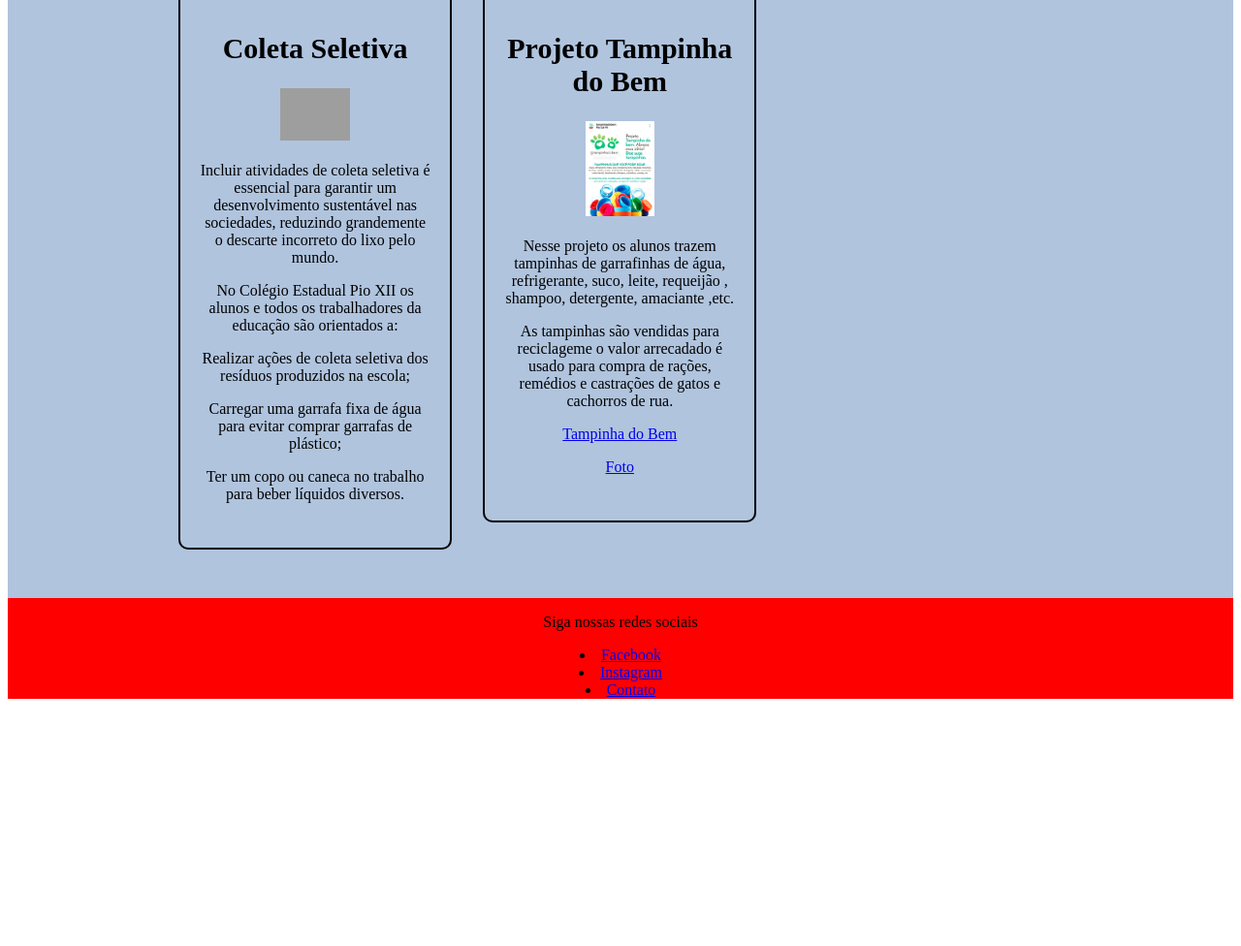
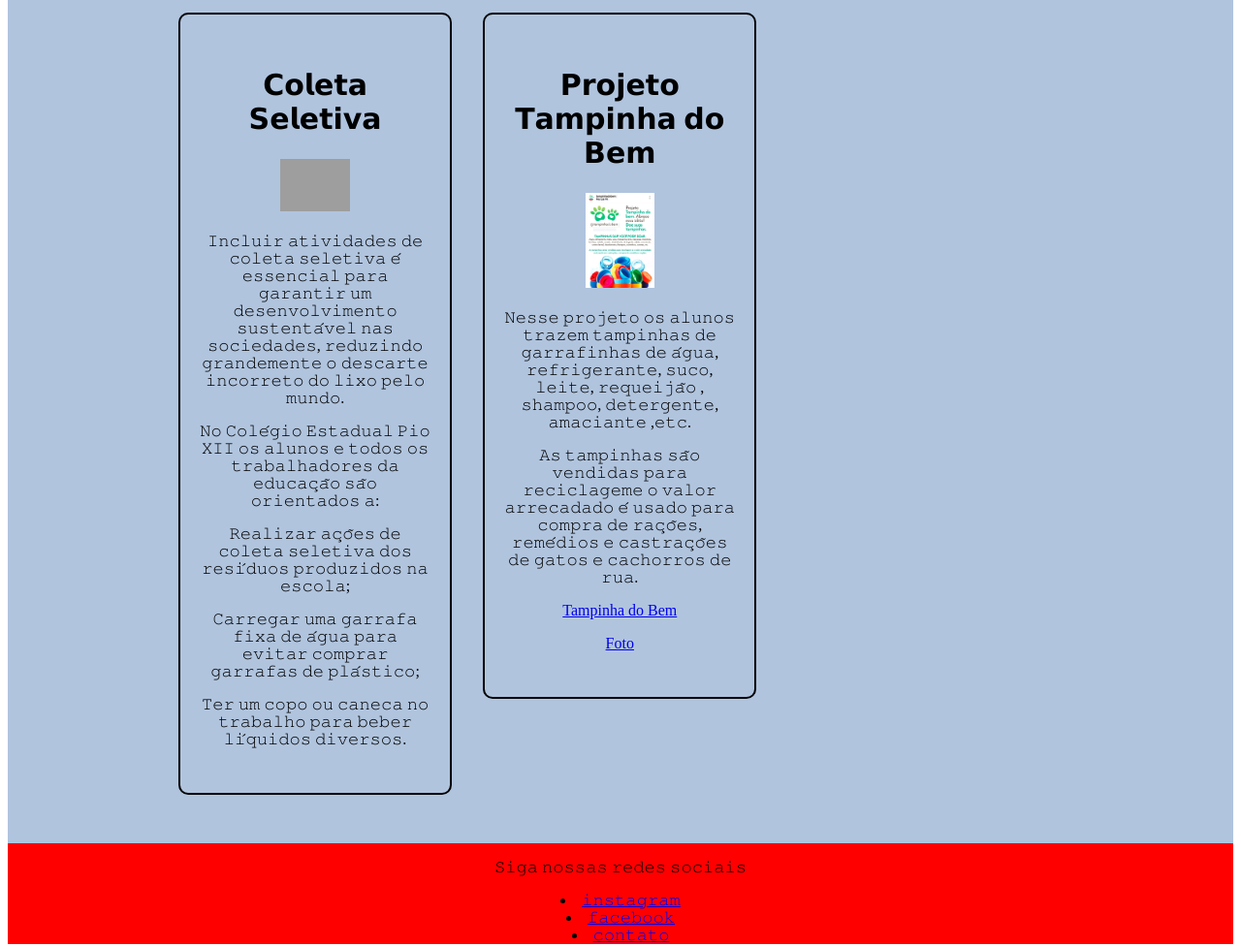
Before and after one commit to alissongabrieldasilva/AGRINHO, a plain HTML site: page index.html in a window 1280 px wide. Shown: the part 1487-2463 px from the top of the page at 97% size. Before the commit the page ends 2216 px from the top, so only its background shows below. Drawn offline with Linux system fonts and the light colour scheme; grey boxes are pictures that could not be loaded.

Commit message:
Update index.html

```diff
--- a/index.html
+++ b/index.html
@@ -1,4 +1,4 @@
-     <!DOCTYPE html>
+      <!DOCTYPE html>
           <html lang="pt-br">
               <head>
                   <meta charset="UTF-8">
@@ -8,14 +8,14 @@
                       <body>
                         <header>
                           <div>
-                          <h1>AÇÕES DE SUSTENTABILIDADE DO COLÉGIO ESTADUAL PIO XII</h1>
+                          <h1>𝗔𝗖̧𝗢̃𝗘𝗦 𝗗𝗘 𝗦𝗨𝗦𝗧𝗘𝗡𝗧𝗔𝗕𝗜𝗟𝗜𝗗𝗔𝗗𝗘 𝗗𝗢 𝗖𝗢𝗟𝗘́𝗚𝗜𝗢 𝗘𝗦𝗧𝗔𝗗𝗨𝗔𝗟 𝗣𝗜𝗢 𝗫𝗜𝗜</h1>
                           <img id="logo" src="logo.jpg">
                           </div>
                             </header>
                             <main>
                                  <div>
                             <ul class="produtos">
-                            <h2>Projetos de Iniciação Científica realizados em 2017,2018 e 2019</h2>
+                            <h2>𝗣𝗿𝗼𝗷𝗲𝘁𝗼𝘀 𝗱𝗲 𝗜𝗻𝗶𝗰𝗶𝗮𝗰̧𝗮̃𝗼 𝗖𝗶𝗲𝗻𝘁𝗶́𝗳𝗶𝗰𝗮 𝗿𝗲𝗮𝗹𝗶𝘇𝗮𝗱𝗼𝘀 𝗲𝗺 𝟮𝟬𝟭𝟳,𝟮𝟬𝟭𝟴 𝗲 𝟮𝟬𝟭𝟵</h2>
             <p class="produto-descricao">
 <li><a href= "Banner Fecitec Fita.pdf"<p>"FITA REAGENTE PARA DETECTAR RESÍDUOS DE AGROTÓXICOS EM HORTALIÇAS"</a></li>
 <li><a href= "Banner Oficial 2019 Fecitec Bioplástico-1.pdf"<p> A POSSIBILIDADE DA UTILIZAÇÃO DOS AMIDOS DE MANDIOCA E BATATA PARA A PRODUÇÃO DE BIOPLÁSTICO</a></li>
@@ -39,20 +39,20 @@
 <li><a href="Banner Oficial.pdf"<p>PLACAS FIBRO-CIMENTO</a></li></p>
 
  <li>
-                   <h2>Coleta Seletiva</h2>
+                   <h2>𝗖𝗼𝗹𝗲𝘁𝗮 𝗦𝗲𝗹𝗲𝘁𝗶𝘃𝗮</h2>
                    <img id="lixeira" src="https://sitesustentavel.com.br/wp-content/uploads/2020/06/sh_cores-da-coleta-seletiva_1118467859.jpg">
-                   <p class="produto-descricao"> <p>Incluir atividades de coleta seletiva é essencial para garantir um desenvolvimento sustentável nas sociedades, reduzindo grandemente o descarte incorreto do lixo pelo mundo.</p>
-                   <p> No Colégio Estadual Pio XII os alunos e todos os trabalhadores da educação são orientados a:</p>
-                   <p>Realizar ações de coleta seletiva dos resíduos produzidos na escola;</p>
-                   <p>Carregar uma garrafa fixa de água para evitar comprar garrafas de plástico;</p>
-                   <p>Ter um copo ou caneca no trabalho para beber líquidos diversos.</p></p>
+                   <p class="produto-descricao"> <p>𝙸𝚗𝚌𝚕𝚞𝚒𝚛 𝚊𝚝𝚒𝚟𝚒𝚍𝚊𝚍𝚎𝚜 𝚍𝚎 𝚌𝚘𝚕𝚎𝚝𝚊 𝚜𝚎𝚕𝚎𝚝𝚒𝚟𝚊 𝚎́ 𝚎𝚜𝚜𝚎𝚗𝚌𝚒𝚊𝚕 𝚙𝚊𝚛𝚊 𝚐𝚊𝚛𝚊𝚗𝚝𝚒𝚛 𝚞𝚖 𝚍𝚎𝚜𝚎𝚗𝚟𝚘𝚕𝚟𝚒𝚖𝚎𝚗𝚝𝚘 𝚜𝚞𝚜𝚝𝚎𝚗𝚝𝚊́𝚟𝚎𝚕 𝚗𝚊𝚜 𝚜𝚘𝚌𝚒𝚎𝚍𝚊𝚍𝚎𝚜, 𝚛𝚎𝚍𝚞𝚣𝚒𝚗𝚍𝚘 𝚐𝚛𝚊𝚗𝚍𝚎𝚖𝚎𝚗𝚝𝚎 𝚘 𝚍𝚎𝚜𝚌𝚊𝚛𝚝𝚎 𝚒𝚗𝚌𝚘𝚛𝚛𝚎𝚝𝚘 𝚍𝚘 𝚕𝚒𝚡𝚘 𝚙𝚎𝚕𝚘 𝚖𝚞𝚗𝚍𝚘.</p>
+                   <p> 𝙽𝚘 𝙲𝚘𝚕𝚎́𝚐𝚒𝚘 𝙴𝚜𝚝𝚊𝚍𝚞𝚊𝚕 𝙿𝚒𝚘 𝚇𝙸𝙸 𝚘𝚜 𝚊𝚕𝚞𝚗𝚘𝚜 𝚎 𝚝𝚘𝚍𝚘𝚜 𝚘𝚜 𝚝𝚛𝚊𝚋𝚊𝚕𝚑𝚊𝚍𝚘𝚛𝚎𝚜 𝚍𝚊 𝚎𝚍𝚞𝚌𝚊𝚌̧𝚊̃𝚘 𝚜𝚊̃𝚘 𝚘𝚛𝚒𝚎𝚗𝚝𝚊𝚍𝚘𝚜 𝚊:</p>
+                   <p>𝚁𝚎𝚊𝚕𝚒𝚣𝚊𝚛 𝚊𝚌̧𝚘̃𝚎𝚜 𝚍𝚎 𝚌𝚘𝚕𝚎𝚝𝚊 𝚜𝚎𝚕𝚎𝚝𝚒𝚟𝚊 𝚍𝚘𝚜 𝚛𝚎𝚜𝚒́𝚍𝚞𝚘𝚜 𝚙𝚛𝚘𝚍𝚞𝚣𝚒𝚍𝚘𝚜 𝚗𝚊 𝚎𝚜𝚌𝚘𝚕𝚊;</p>
+                   <p>𝙲𝚊𝚛𝚛𝚎𝚐𝚊𝚛 𝚞𝚖𝚊 𝚐𝚊𝚛𝚛𝚊𝚏𝚊 𝚏𝚒𝚡𝚊 𝚍𝚎 𝚊́𝚐𝚞𝚊 𝚙𝚊𝚛𝚊 𝚎𝚟𝚒𝚝𝚊𝚛 𝚌𝚘𝚖𝚙𝚛𝚊𝚛 𝚐𝚊𝚛𝚛𝚊𝚏𝚊𝚜 𝚍𝚎 𝚙𝚕𝚊́𝚜𝚝𝚒𝚌𝚘;</p>
+                   <p>𝚃𝚎𝚛 𝚞𝚖 𝚌𝚘𝚙𝚘 𝚘𝚞 𝚌𝚊𝚗𝚎𝚌𝚊 𝚗𝚘 𝚝𝚛𝚊𝚋𝚊𝚕𝚑𝚘 𝚙𝚊𝚛𝚊 𝚋𝚎𝚋𝚎𝚛 𝚕𝚒́𝚚𝚞𝚒𝚍𝚘𝚜 𝚍𝚒𝚟𝚎𝚛𝚜𝚘𝚜.</p></p>
                     </li>
                     <li>
-                 <h2>Projeto Tampinha do Bem</h2>
+                 <h2>𝗣𝗿𝗼𝗷𝗲𝘁𝗼 𝗧𝗮𝗺𝗽𝗶𝗻𝗵𝗮 𝗱𝗼 𝗕𝗲𝗺</h2>
                  <img id="tampinha" src="tampinha.jpg">
                  <p class="produto-descricao">
-                 <p>Nesse projeto os alunos trazem tampinhas de garrafinhas de água, refrigerante, suco, leite, requeijão , shampoo, detergente, amaciante ,etc.</p>
-                 <p>As tampinhas são vendidas para reciclageme o valor arrecadado é usado para compra de rações, remédios e castrações de gatos e cachorros de rua.</p>
+                 <p>𝙽𝚎𝚜𝚜𝚎 𝚙𝚛𝚘𝚓𝚎𝚝𝚘 𝚘𝚜 𝚊𝚕𝚞𝚗𝚘𝚜 𝚝𝚛𝚊𝚣𝚎𝚖 𝚝𝚊𝚖𝚙𝚒𝚗𝚑𝚊𝚜 𝚍𝚎 𝚐𝚊𝚛𝚛𝚊𝚏𝚒𝚗𝚑𝚊𝚜 𝚍𝚎 𝚊́𝚐𝚞𝚊, 𝚛𝚎𝚏𝚛𝚒𝚐𝚎𝚛𝚊𝚗𝚝𝚎, 𝚜𝚞𝚌𝚘, 𝚕𝚎𝚒𝚝𝚎, 𝚛𝚎𝚚𝚞𝚎𝚒𝚓𝚊̃𝚘 , 𝚜𝚑𝚊𝚖𝚙𝚘𝚘, 𝚍𝚎𝚝𝚎𝚛𝚐𝚎𝚗𝚝𝚎, 𝚊𝚖𝚊𝚌𝚒𝚊𝚗𝚝𝚎 ,𝚎𝚝𝚌.</p>
+                 <p>𝙰𝚜 𝚝𝚊𝚖𝚙𝚒𝚗𝚑𝚊𝚜 𝚜𝚊̃𝚘 𝚟𝚎𝚗𝚍𝚒𝚍𝚊𝚜 𝚙𝚊𝚛𝚊 𝚛𝚎𝚌𝚒𝚌𝚕𝚊𝚐𝚎𝚖𝚎 𝚘 𝚟𝚊𝚕𝚘𝚛 𝚊𝚛𝚛𝚎𝚌𝚊𝚍𝚊𝚍𝚘 𝚎́ 𝚞𝚜𝚊𝚍𝚘 𝚙𝚊𝚛𝚊 𝚌𝚘𝚖𝚙𝚛𝚊 𝚍𝚎 𝚛𝚊𝚌̧𝚘̃𝚎𝚜, 𝚛𝚎𝚖𝚎́𝚍𝚒𝚘𝚜 𝚎 𝚌𝚊𝚜𝚝𝚛𝚊𝚌̧𝚘̃𝚎𝚜 𝚍𝚎 𝚐𝚊𝚝𝚘𝚜 𝚎 𝚌𝚊𝚌𝚑𝚘𝚛𝚛𝚘𝚜 𝚍𝚎 𝚛𝚞𝚊.</p>
                           <nav><a href="tampinha.jpg"<h2>Tampinha do Bem</a></h2>
 <p><a href="Foto tampinha.jfif"<h2>Foto</a></h2></p>
 </nav>
@@ -60,12 +60,12 @@
  </main>
                              <footer>
                             <div>
-                              <p> Siga nossas redes sociais</p>
+                              <p> 𝚂𝚒𝚐𝚊 𝚗𝚘𝚜𝚜𝚊𝚜 𝚛𝚎𝚍𝚎𝚜 𝚜𝚘𝚌𝚒𝚊𝚒𝚜</p>
                                 <nav>
 
-                               <li><a href="https://www.facebook.com/groups/1425146354399730">Facebook</a></li>
-                               <li><a href="https://www.instagram.com/colpioxii_maripa/">Instagram</a></li>
-                               <li><a href="http://www.mwrpioxii.seed.pr.gov.br/">Contato</a></li>
+                               <li><a href="https://www.facebook.com/groups/1425146354399730">𝚒𝚗𝚜𝚝𝚊𝚐𝚛𝚊𝚖</a></li>
+                               <li><a href="https://www.instagram.com/colpioxii_maripa/">𝚏𝚊𝚌𝚎𝚋𝚘𝚘𝚔</a></li>
+                               <li><a href="http://www.mwrpioxii.seed.pr.gov.br/">𝚌𝚘𝚗𝚝𝚊𝚝𝚘</a></li>
 
          </nav>
        </div>
```
